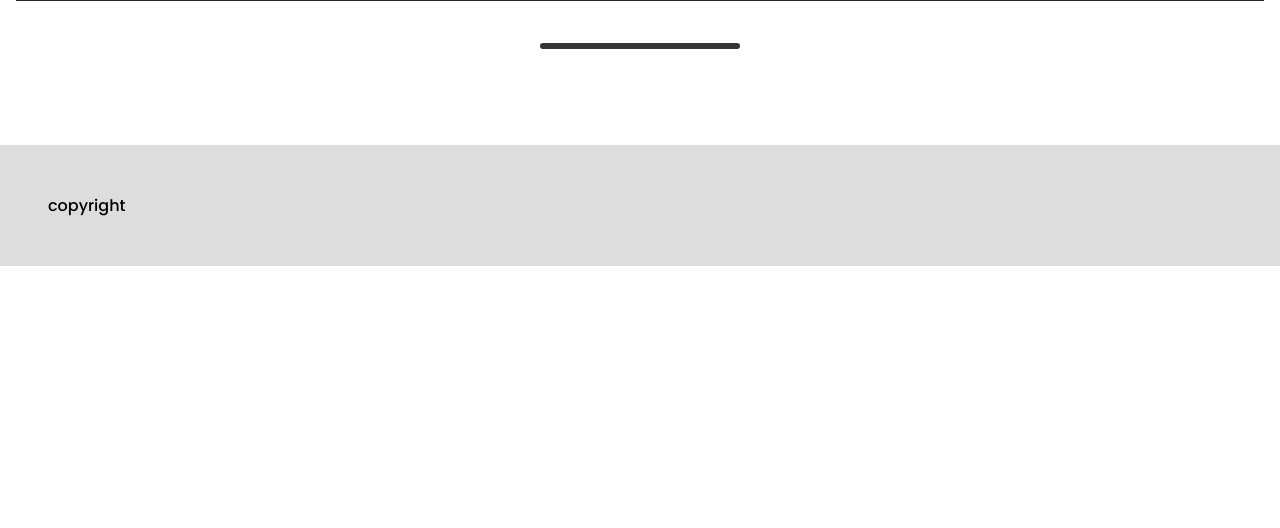
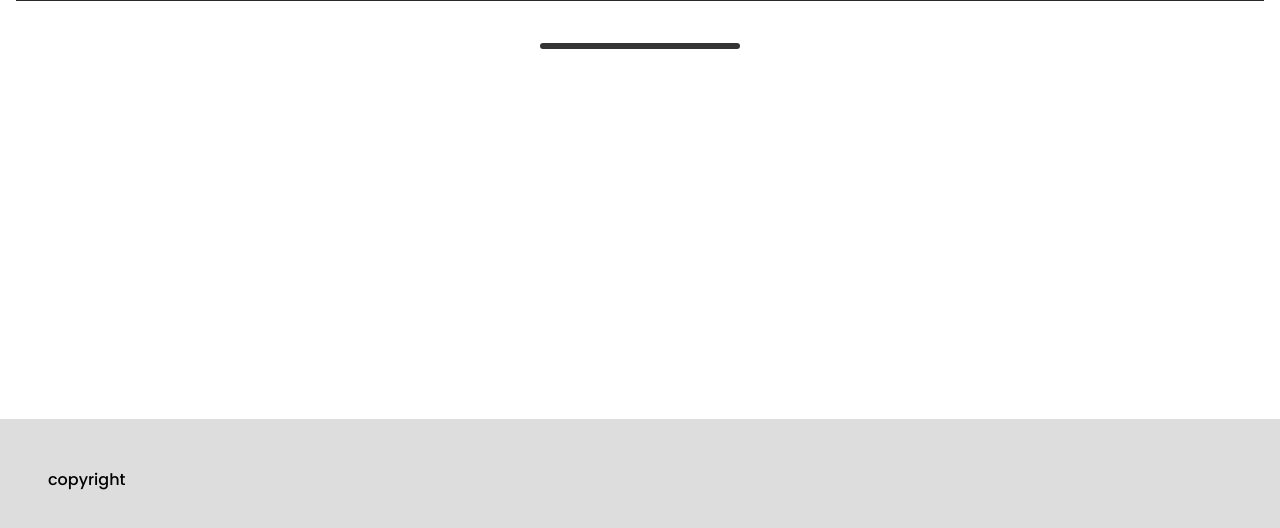
Before and after one commit to SekoViper/Awesome-Books, a plain HTML site: page index.html in a window 1280 px wide. Shown: the part 260-788 px from the top of the page. Drawn offline with Linux system fonts and the light colour scheme.

Commit message:
Fix footer position on the page

```diff
--- a/css/style.css
+++ b/css/style.css
@@ -56,8 +56,7 @@ h1 {
 
 main {
   padding: 4rem 1rem;
-
-  /* height: calc(100vh - calc(3rem + 4.55rem)); */
+  min-height: calc(100vh - calc(3rem + 4.55rem));
 }
 
 .visible {
```
